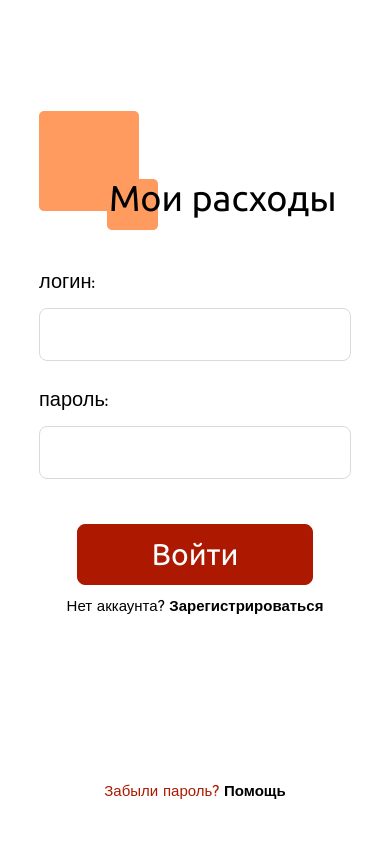
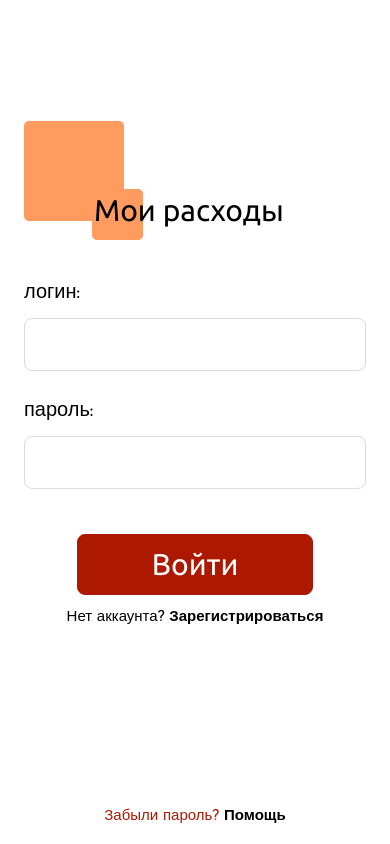
Before and after one commit to ilya395/up-costs-control, a React (Create React App) app in the folder client/: page /login in a window 390 px wide. Built offline with nearby package versions, Linux system fonts and the light colour scheme; the HTML template or start-up script is replaced by a standard one.

Commit message:
little css

```diff
--- a/client/src/components/LoginHelp/LoginHelp.module.scss
+++ b/client/src/components/LoginHelp/LoginHelp.module.scss
@@ -6,5 +6,15 @@
   display: flex;
   flex-direction: row;
   align-items: flex-end;
-  padding-bottom: 4.4rem;
+
+
+  @media screen and (max-width: 320px) {
+    padding-bottom: 2rem;
+  }
+  @media screen and (min-width: 320px) {
+    padding-bottom: 2rem;
+  }
+  @media screen and (min-width: 450px) {
+    padding-bottom: 4.4rem;
+  }
 }
--- a/client/src/layouts/Main/Main.layout.js
+++ b/client/src/layouts/Main/Main.layout.js
@@ -2,7 +2,7 @@
 
 export const Main = () => {
   return (
-    <div>
+    <div className="container">
       Main
     </div>
   );
--- a/client/src/scss/base/_typography.scss
+++ b/client/src/scss/base/_typography.scss
@@ -49,8 +49,15 @@
 }
 .simple-title_main {
   @extend .simple-title;
-  font-size: 3.6rem;
-  line-height: 4.1rem;
+
+  @media screen and (max-width: 450px) {
+    font-size: 3.0rem;
+    line-height: 3.5rem;
+  }
+  @media screen and (min-width: 450px) {
+    font-size: 3.6rem;
+    line-height: 4.1rem;
+  }
 }
 .simple-title_other {
   @extend .simple-title;
--- a/client/src/scss/themes/_theme.scss
+++ b/client/src/scss/themes/_theme.scss
@@ -1,11 +1,12 @@
 .container {
-  height: 100%;
+  height: auto;
+  min-height: Max(100vh, 568px);
   margin: 0 auto;
   @media screen and (max-width: 320px) {
     width: 100%;
   }
   @media screen and (min-width: 320px) {
-    width: calc(100% - 15px*2);
+    width: 100%;
   }
   @media screen and (min-width: 450px) {
     width: 428px;
```
